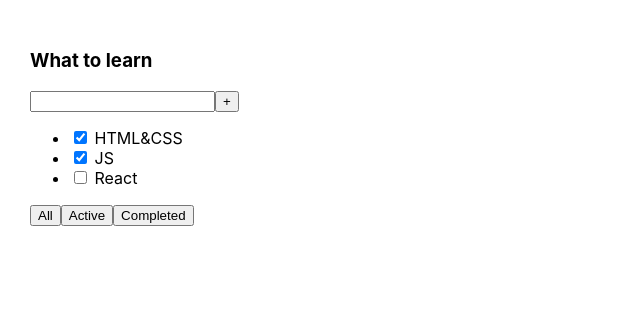
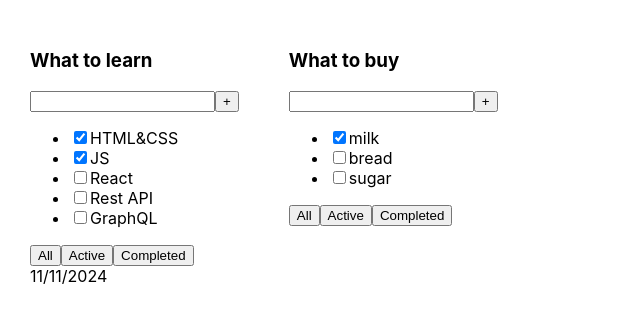
Before and after one commit to Odinokun/ca-todo, a React (Create React App) app: page / in a window 1280 px wide. Shown: the top 322 px of the page, without its empty margins (0-640 px from the left). Built offline with nearby package versions, Linux system fonts and the light colour scheme.

Commit message:
Add Todolist component and update App to use it; refactor task management

```diff
--- a/src/App.tsx
+++ b/src/App.tsx
@@ -1,28 +1,27 @@
-import React from 'react';
 import './App.css';
+import { Todolist } from './Todolist';
 
 function App() {
-    return (
-        <div className="App">
-            <div>
-                <h3>What to learn</h3>
-                <div>
-                    <input/>
-                    <button>+</button>
-                </div>
-                <ul>
-                    <li><input type="checkbox" checked={true}/> <span>HTML&CSS</span></li>
-                    <li><input type="checkbox" checked={true}/> <span>JS</span></li>
-                    <li><input type="checkbox" checked={false}/> <span>React</span></li>
-                </ul>
-                <div>
-                    <button>All</button>
-                    <button>Active</button>
-                    <button>Completed</button>
-                </div>
-            </div>
-        </div>
-    );
+  const tasks1 = [
+    { id: 1, title: 'HTML&CSS', isDone: true },
+    { id: 2, title: 'JS', isDone: true },
+    { id: 3, title: 'React', isDone: false },
+    { id: 4, title: 'Rest API', isDone: false },
+    { id: 5, title: 'GraphQL', isDone: false },
+  ];
+
+  const tasks2 = [
+    { id: 1, title: 'milk', isDone: true },
+    { id: 2, title: 'bread', isDone: false },
+    { id: 3, title: 'sugar', isDone: false },
+  ];
+
+  return (
+    <div className='App'>
+      <Todolist title='What to learn' tasks={tasks1} date='11/11/2024' />
+      <Todolist title='What to buy' tasks={tasks2} />
+    </div>
+  );
 }
 
 export default App;
--- /dev/null
+++ b/src/Todolist.tsx
@@ -0,0 +1,37 @@
+type PropsType = {
+  title: string;
+  tasks: TaskType[];
+  date?: string;
+};
+
+type TaskType = {
+  id: number;
+  title: string;
+  isDone: boolean;
+};
+
+export const Todolist = ({ title, tasks, date }: PropsType) => {
+  return (
+    <div>
+      <h3>{title}</h3>
+      <div>
+        <input />
+        <button>+</button>
+      </div>
+      <ul>
+        {tasks.map(t => (
+          <li key={t.id}>
+            <input type='checkbox' checked={t.isDone} />
+            <span>{t.title}</span>
+          </li>
+        ))}
+      </ul>
+      <div>
+        <button>All</button>
+        <button>Active</button>
+        <button>Completed</button>
+      </div>
+      <div>{date} </div>
+    </div>
+  );
+};
```
